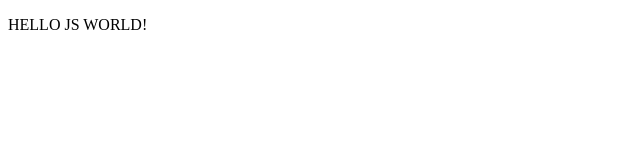
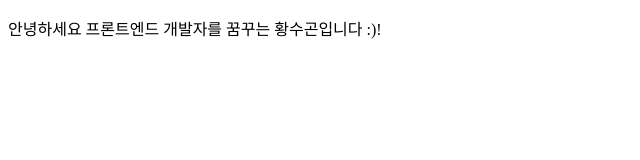
Before and after one commit to sugonhwang/js-project, a plain HTML site: page index.html in a window 1280 px wide. Shown: the whole page, without its empty margins (0-640 px from the left). Drawn offline with Linux system fonts and the light colour scheme.

Commit message:
🧪 test: test deploy

```diff
--- a/index.html
+++ b/index.html
@@ -6,6 +6,6 @@
     <title>HELLO JS</title>
   </head>
   <body>
-    <p>HELLO JS WORLD!</p>
+    <p>안녕하세요 프론트엔드 개발자를 꿈꾸는 황수곤입니다 :)!</p>
   </body>
 </html>
```
